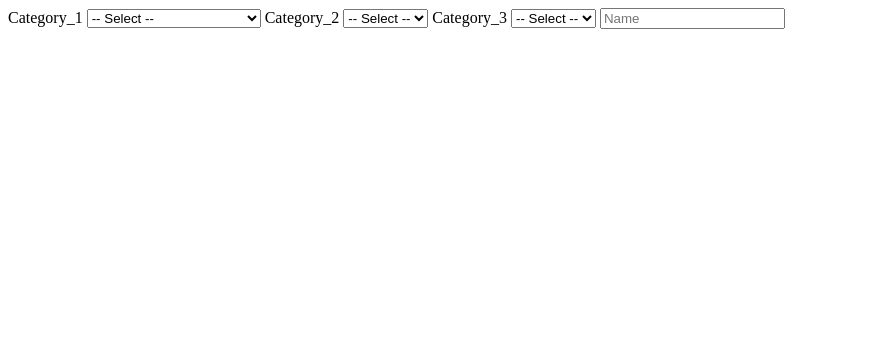
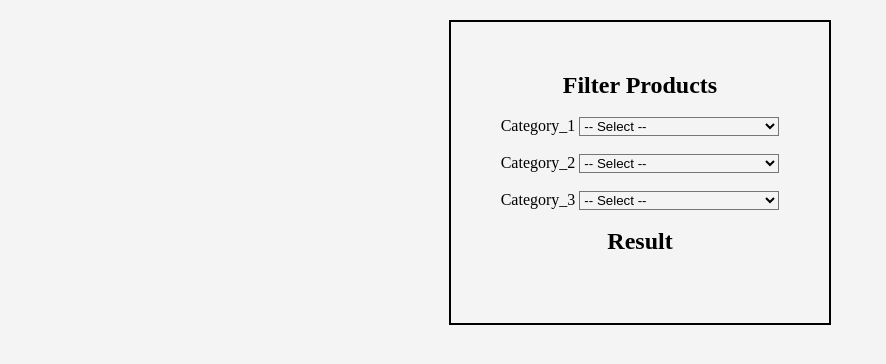
Before and after one commit to Saianisha2001/migrocer, a plain HTML site: page index.html in a window 1280 px wide. Shown: the whole page, without its empty margins (0-886 px from the left). Drawn offline with nearby package versions, Linux system fonts and the light colour scheme.

Commit message:
Add files via upload

```diff
--- a/filters.js
+++ b/filters.js
@@ -579,6 +579,10 @@ $(() => {
             );
         })[0]["name"];
 
+        console.log(name);
+
         $("#showname").val(name);
+        let resultEl = document.getElementById("result");
+        resultEl.textContent = name;
     });
 });
--- a/index.html
+++ b/index.html
@@ -1,6 +1,8 @@
 <!DOCTYPE html>
-<html>
+
+<html lang="en">
     <head>
+        <meta charset="UTF-8" />
         <link rel="stylesheet" href="style.css" />
         <script src="http://cdnjs.cloudflare.com/ajax/libs/angular.js/1.3.15/angular.min.js"></script>
         <script
@@ -11,21 +13,38 @@
     </head>
 
     <body>
-        <span>Category_1</span>
+        <div class="center">
+            <form action="/">
+                <h2>Filter Products</h2>
+                <br />
+                <div>
+                    <label for="cat1">Category_1</label>
                     <select id="cat1">
                         <option value="">-- Select --</option>
                     </select>
+                </div>
 
-        <span>Category_2</span>
+                <br />
+                <div>
+                    <label for="cat2">Category_2</label>
                     <select id="cat2">
                         <option value="">-- Select --</option>
                     </select>
+                </div>
 
-        <span>Category_3</span>
+                <br />
+                <div>
+                    <label for="cat3">Category_3</label>
                     <select id="cat3">
                         <option value="">-- Select --</option>
                     </select>
+                </div>
+                <br />
 
-        <input id="showname" placeholder="Name" readonly />
+                <h2>Result</h2>
+                <br />
+                <p id="result"></p>
+            </form>
+        </div>
     </body>
 </html>
--- a/style.css
+++ b/style.css
@@ -1 +1,46 @@
-/* Styles go here */
+* {
+    background-color: #f4f4f4;
+
+    margin: 0;
+
+    padding: 0;
+}
+
+#showname {
+    width: 500px;
+}
+
+#result {
+    color: red;
+    font-size: 24px;
+}
+
+.center {
+    display: block;
+
+    text-align: center;
+}
+
+form {
+    display: inline-block;
+
+    margin-left: auto;
+
+    margin-right: auto;
+
+    text-align: left;
+}
+
+select {
+    width: 200px;
+}
+
+form {
+    border: 2px solid black;
+
+    text-align: center;
+
+    margin: 20px;
+
+    padding: 50px;
+}
```
Also changed, not shown: output.gif, output.jpg. Lines whose indentation alone changed are shown as unchanged.
